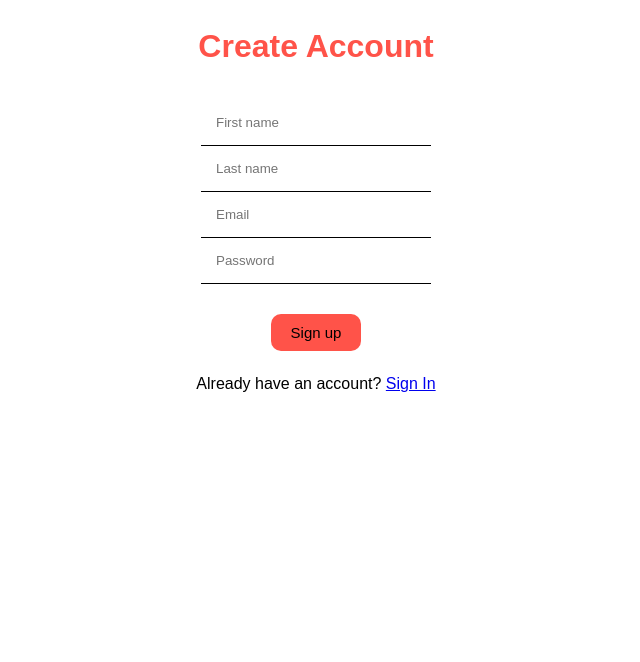
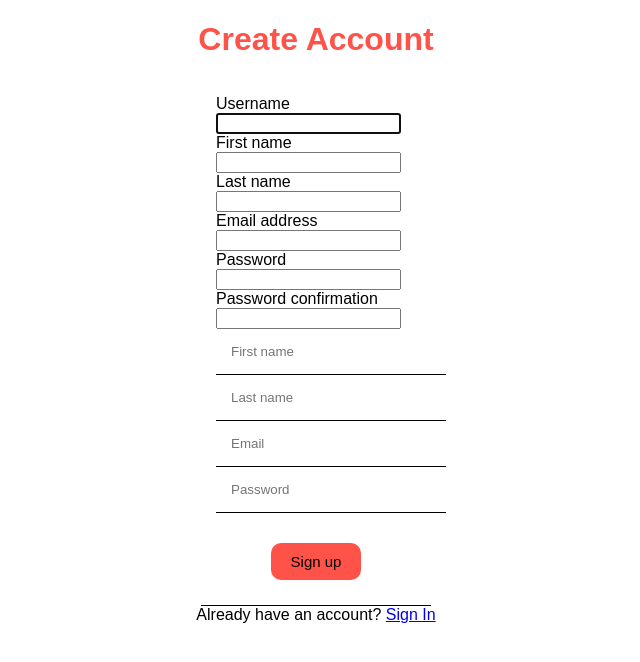
Before and after one commit to keeeeeyu/schedule, a Django app: page /signup in a window 1280 px wide. Shown: the top 662 px of the page, without its empty margins (324-964 px from the left). Run offline with Django 4.2, Linux system fonts and the light colour scheme.

Commit message:
sign up is working - no first name and last name

```diff
--- /dev/null
+++ b/schedule_app/forms.py
@@ -0,0 +1,11 @@
+from django.forms import ModelForm
+from django.contrib.auth.forms import UserCreationForm
+from django.contrib.auth.models import User
+from django import forms
+
+
+class CreateUserForm(UserCreationForm):
+    class Meta:
+        model = User
+        fields = ['username', 'first_name', 'last_name',
+                  'email', 'password1', 'password2']
--- a/schedule_app/templates/registration/signup.html
+++ b/schedule_app/templates/registration/signup.html
@@ -2,32 +2,65 @@
 <!DOCTYPE html>
 <html lang="en">
   <head>
-    <meta charset="UTF-8">
-    <meta http-equiv="X-UA-Compatible" content="IE=edge">
-    <meta name="viewport" content="width=device-width, initial-scale=1.0">
-    <link rel="stylesheet" href="{% static 'css/style.css' %}">
-    <link rel="stylesheet" href="https://fonts.googleapis.com/css?family=Lilita+One&display=swap">
+    <meta charset="UTF-8" />
+    <meta http-equiv="X-UA-Compatible" content="IE=edge" />
+    <meta name="viewport" content="width=device-width, initial-scale=1.0" />
+    <link rel="stylesheet" href="{% static 'css/style.css' %}" />
+    <link
+      rel="stylesheet"
+      href="https://fonts.googleapis.com/css?family=Lilita+One&display=swap"
+    />
     <title>Sign Up</title>
   </head>
   <body>
     <h1>Create Account</h1>
 
-    <form action="" method="post">
-      {% csrf_token %}
+    <form action="" method="POST" class="styled-input">
+      {% csrf_token %} {{form.username.label}} <br />{{form.username}}
+      <br />{{form.first_name.label}} {{form.first_name}}
+      <br />{{form.last_name.label}} {{form.last_name}}
+      <br />{{form.email.label}} {{form.email}} <br />{{form.password1.label}}
+      {{form.password1}} <br />{{form.password2.label}} {{form.password2}}
 
-      {{ form.as_p }}
-      <input class="styled-input" type="text" id="firstname" name="firstname" placeholder="First name" required title="First name is requried"><br>
+      <input
+        class="styled-input"
+        type="text"
+        id="firstname"
+        name="firstname"
+        placeholder="First name"
+        title="First name is requried"
+      /><br />
 
-      <input class="styled-input" type="text" id="lastname" name="lastname" placeholder="Last name" required title="Last name is required"><br>
+      <input
+        class="styled-input"
+        type="text"
+        id="lastname"
+        name="lastname"
+        placeholder="Last name"
+        title="Last name is required"
+      /><br />
 
-      <input class="styled-input" type="text" id="email" name="email" placeholder="Email" required title="Email is required"><br>
+      <input
+        class="styled-input"
+        type="text"
+        id="email"
+        name="email"
+        placeholder="Email"
+        title="Email is required"
+      /><br />
 
-      <input class="styled-input" type="password" id="password" name="password" placeholder="Password" required pattern="^(?=.*[A-Z])(?=.*[0-9])(?=.*[!@#$%^&*])[A-Za-z0-9!@#$%^&*]{8,}$" title="Password must contain at least one uppercase letter, one number, and one special character (!@#$%^&*), and be at least 8 characters long"><br>
+      <input
+        class="styled-input"
+        type="password"
+        id="password"
+        name="password"
+        placeholder="Password"
+        pattern="^(?=.*[A-Z])(?=.*[0-9])(?=.*[!@#$%^&*])[A-Za-z0-9!@#$%^&*]{8,}$"
+        title="Password must contain at least one uppercase letter, one number, and one special character (!@#$%^&*), and be at least 8 characters long"
+      /><br />
 
-      <input class="styled-button" type="submit" value="Sign up">
+      <input class="styled-button" type="submit" value="Sign up" />
     </form>
     <div>Already have an account? <a href="{% url 'home' %}">Sign In</a></div>
-
-
   </body>
 </html>
--- a/schedule_app/urls.py
+++ b/schedule_app/urls.py
@@ -3,6 +3,5 @@ from . import views
 
 urlpatterns = [
     path('', views.home, name='home'),
-    path('register', views.returnRegisterPage, name='register'),
     path('signup', views.signup, name='signup'),
 ]
--- a/schedule_app/views.py
+++ b/schedule_app/views.py
@@ -2,21 +2,23 @@ from django.shortcuts import render, redirect
 from django.contrib.auth.forms import UserCreationForm
 
 # Create your views here.
+from .forms import CreateUserForm
 
 
 def home(request):
     return render(request, 'base.html')
 
 
-def returnRegisterPage(request):
-    form = UserCreationForm()
+def signup(request):
+    form = CreateUserForm()
+
     if request.method == 'POST':
-        form - UserCreationForm(request.POST)
+        print("method is post")
+        form = CreateUserForm(request.POST)
         if form.is_valid():
+            print("form is valid")
             form.save()
+        else:
+            print("form isnt valid")
     context = {'form': form}
-    return render(request, 'register.html', context)
-
-
-def signup(request):
-    return render(request, 'registration/signup.html')
+    return render(request, 'registration/signup.html', context)
```
Also changed, not shown: schedule_app/templates/register.html (deleted, +0 -7 lines), db.sqlite3 (deleted). Lines whose indentation alone changed are shown as unchanged.
